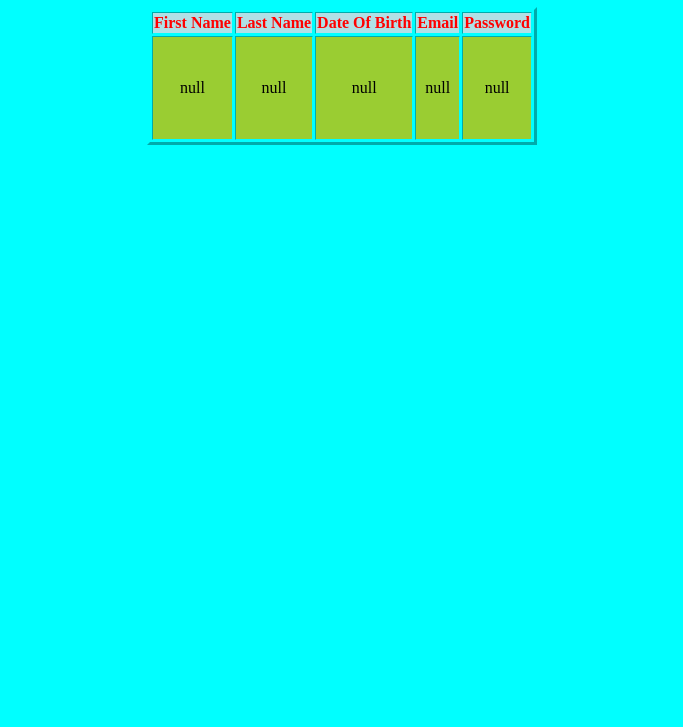
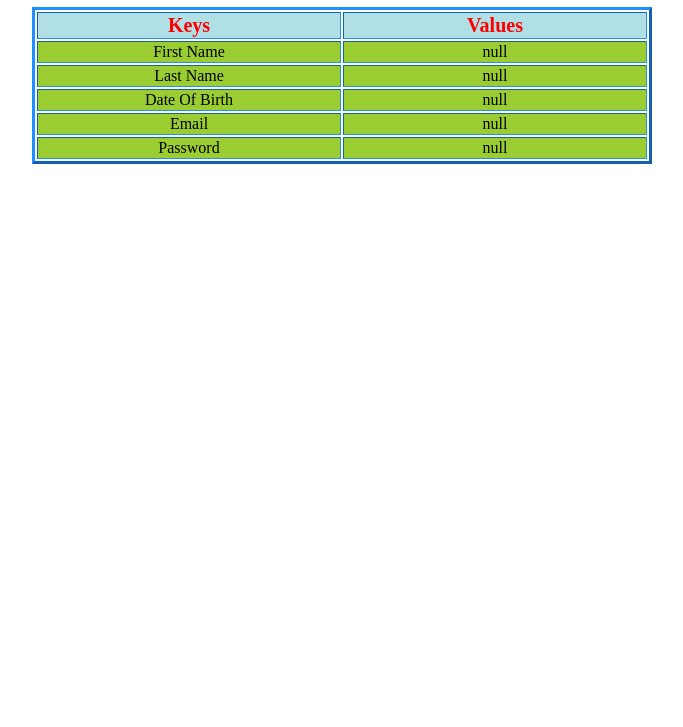
Before and after one commit to PathuriLatha/basic-javascript-app, a plain HTML site: page displayValues.html in a window 1280 px wide. Shown: the part 73-800 px from the top of the page, without its empty margins (298-981 px from the left). Drawn offline with Linux system fonts and the light colour scheme.

Commit message:
Applied styles

```diff
--- a/styles.css
+++ b/styles.css
@@ -2,6 +2,14 @@
 .inputText{
 	padding:8px;
 	border : 2px solid salmon;
+	font-style: normal;
+}
+form{
+	border-radius: 5px;
+	background-color: white;
+	padding: 20px;
+	max-width: 500px;
+	margin : 0px auto;
 }
 #body{
 	background-image: url("office.jpg");
@@ -12,21 +20,23 @@
 	color: white;
 	padding: 15px 32px;
 	text-align: center;
-	text-decoration: none;
 	display: inline-block;
 	font-size: 20px;
 	margin: 4px 2px;
 	cursor: pointer;
+	border-radius: 5px;
+	width : 200px;
 }
 #bodyId{
-	background-color : aqua ;
+	background-color :  ;
 	/*background-image : url("water.jpg");
 	background-position : auto ;
 	background-size : 1400px 600px;*/
 	text-align : center;
 }
 h1{
-	color : crimson;
+	/*color : crimson;*/
+	color : blue ;
 	text-align : center;
 }
 
@@ -36,6 +46,7 @@ h1{
 }
 span{
 	color : red;
+	font-size : 20px;
 }
 input, b{
 	font-size : 20px ;
@@ -43,12 +54,15 @@ input, b{
 .valuesHeader{
 	background-color : powderblue ;
 	color : red;
+	width : 300px;
+	font-size : 20px;
 }
 .valuesData{
 	background-color: yellowgreen ;
+	width : 300px;
 }
 .valuesTable{
-	border-color : aqua;
+	border-color : dodgerblue;
 }
 #h1{
 	text-align : center ;
--- a/validations.js
+++ b/validations.js
@@ -12,6 +12,16 @@ function fnameValidation( ){
 	var check = (fname.value).match(letters);
 	//alert(check);
 	// alert(fname.value);
+	/*var b = true;
+	//alert("check typeof : "+check.typeof);
+	if(fname.value.typeof == b.typeof){
+	  alert("typeof fname : "+fname.value.typeof);
+	  alert("typeof true : "+b.typeof);
+	  console.log(fname.value.typeof);
+	}*/
+	if(typeof fname.value == "string"){
+    alert(typeof fname.value);
+	}
 	if(check==null || check==""){
 		// alert("if fname");
 		document.getElementById("sfname").innerHTML="enter valid name";
@@ -48,7 +58,7 @@ function dobValidation( ){
 	// alert("dobValidation");
 	// alert(dob.value);
 
-	var pattern =/^([0-9]{4})\/([0-9]{2})\/([0-9]{2})$/;
+	var pattern =/^([0-9]{2})\/([0-9]{2})\/([0-9]{4})$/;
 	if(pattern.test(dob.value)){
 		//alert("if dob");
 		document.getElementById("sdob").style.display="none";
@@ -129,13 +139,13 @@ function cpasswordValidation( ){
 
 function allValidate( ){
 
-	fname.addEventListener("blur", fnameValidation, true);
+	/*fname.addEventListener("blur", fnameValidation, true);
 	lname.addEventListener("blur", lnameValidation, true);
 	dob.addEventListener("blur", dobValidation, true);
 	mail.addEventListener("blur", emailVaildation, true);
 	pwd.addEventListener("blur", passwordVaildation, true);
 	cpwd.addEventListener("blur", cpasswordValidation, true);
-
+  */
 	sessionStorage.setItem("firstName", fname.value);
 	sessionStorage.setItem("lastName", lname.value);
 	sessionStorage.setItem("dateOfBirth", dob.value);
@@ -147,7 +157,7 @@ function allValidate( ){
 
 }
 
-function getValues( ){
+/*function getValues( ){
 	// alert("getValues");
 	// alert(displayValues);
 	// alert(sessionStorage);
@@ -171,4 +181,44 @@ function getValues( ){
 
 		var display = document.getElementById("displayId");
 		display.innerHTML = regValues;
+}*/
+
+function getValues( ){
+	// alert("getValues");
+	// alert(displayValues);
+	// alert(sessionStorage);
+	var regValues = "<table border='3' align='center' class='valuesTable'>";
+
+		  regValues += "<tr>";
+		  regValues += "<th class='valuesHeader' >Keys</th>";
+		  regValues += "<th class='valuesHeader' >Values</th>";
+		  regValues += "</tr>";
+
+		  regValues += "<tr>";
+		  regValues += "<td class='valuesData' >First Name</td>";
+		  regValues += "<td class='valuesData'>"+sessionStorage.getItem("firstName")+"</td>";
+		  regValues += "</tr>";
+
+		  regValues += "<tr>";
+		  regValues += "<td class='valuesData' >Last Name</td>";
+		  regValues += "<td class='valuesData'>"+sessionStorage.getItem("lastName")+"</td>";
+		  regValues += "</tr>";
+
+		  regValues += "<tr>";
+		  regValues += "<td class='valuesData' >Date Of Birth</td>";
+		  regValues += "<td class='valuesData'>"+sessionStorage.getItem("dateOfBirth")+"</td>";
+		  regValues += "</tr>";
+
+		  regValues += "<tr>";
+		  regValues += "<td class='valuesData' >Email</td>";
+		  regValues += "<td class='valuesData'>"+sessionStorage.getItem("email")+"</td>";
+		  regValues += "</tr>";
+
+		  regValues += "<tr>";
+		  regValues += "<td class='valuesData' >Password</td>";
+		  regValues += "<td class='valuesData'>"+sessionStorage.getItem("password")+"</td>";
+		  regValues += "</tr>";
+
+		var display = document.getElementById("displayId");
+		display.innerHTML = regValues;
 }
```
Also changed, not shown: index.html (+2 -2 lines).
